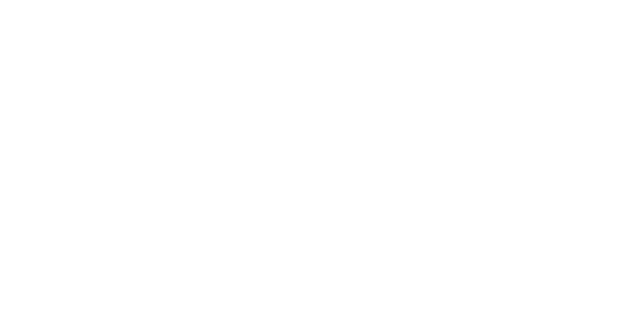
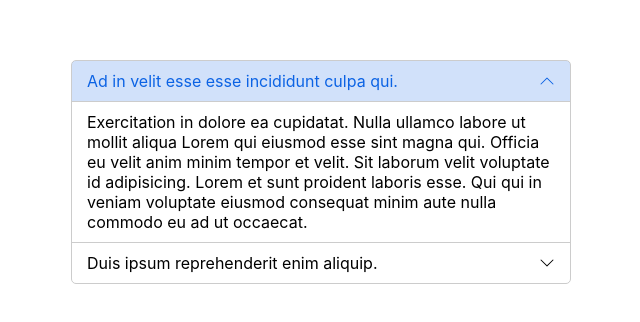
Before and after one commit to Smitt2767/framer-motion, a React (Create React App) app: page /accordion in a window 1280 px wide. Shown: the part 228-550 px from the top of the page, without its empty margins (319-959 px from the left). Built offline with nearby package versions, Linux system fonts and the light colour scheme.

Commit message:
accordion

```diff
--- a/src/App.js
+++ b/src/App.js
@@ -1,5 +1,6 @@
 import React from "react";
 import { Switch, Route } from "react-router-dom";
+import AccordionPage from "./pages/AccordionPage";
 import Home from "./pages/Home";
 import ModalPage from "./pages/ModalPage";
 
@@ -8,6 +9,7 @@
     <Switch>
       <Route path={["/home", "/"]} exact component={Home} />
       <Route path={"/modal"} exact component={ModalPage} />
+      <Route path={"/accordion"} exact component={AccordionPage} />
     </Switch>
   );
 };
--- /dev/null
+++ b/src/components/Accordion.js
@@ -0,0 +1,116 @@
+import React, { createContext, useContext } from "react";
+import styled, { css } from "styled-components";
+import { BsChevronDown, BsChevronUp } from "react-icons/bs";
+import { AnimatePresence, motion } from "framer-motion";
+
+const accordionContext = createContext();
+const accordionItemContext = createContext();
+
+const Box = styled.div`
+  border: 1px solid #ccc;
+  border-radius: 5px;
+  background-color: #fff;
+  overflow: hidden;
+  margin: 0;
+  padding: 0;
+
+  & .item:not(:last-child) {
+    border-bottom: 1px solid #ccc;
+  }
+`;
+
+const ItemHeader = styled.p`
+  padding: 10px 15px;
+  margin: 0;
+  font-weight: 400;
+  cursor: pointer;
+  display: flex;
+  align-items: center;
+  justify-content: space-between;
+  ${({ isActive }) =>
+    isActive
+      ? css`
+          background-color: #0c63e430;
+          color: #0c63e4;
+          border-bottom: 1px solid #ccc;
+        `
+      : css``};
+`;
+const Body = motion(styled.div`
+  padding: 10px 15px;
+  overflow: hidden;
+`);
+
+const AccordionItem = ({ children, targetId }) => {
+  return (
+    <accordionItemContext.Provider
+      value={{
+        targetId,
+      }}
+    >
+      <div className="item">{children}</div>
+    </accordionItemContext.Provider>
+  );
+};
+
+const AccordionItemHeader = ({ children }) => {
+  const { open, toggle } = useContext(accordionContext);
+  const { targetId } = useContext(accordionItemContext);
+
+  const isActive = open === targetId;
+
+  return (
+    <ItemHeader isActive={isActive} onClick={toggle.bind(null, targetId)}>
+      {children} {!isActive ? <BsChevronDown /> : <BsChevronUp />}
+    </ItemHeader>
+  );
+};
+
+const variants = {
+  open: { height: "auto" },
+  close: { height: 0 },
+};
+
+const AccordionItemBody = ({ children }) => {
+  const { open } = useContext(accordionContext);
+  const { targetId } = useContext(accordionItemContext);
+
+  const isActive = open === targetId;
+
+  return (
+    <AnimatePresence>
+      {isActive && (
+        <Body
+          variants={variants}
+          initial="close"
+          animate="open"
+          exit="close"
+          transition={{
+            damping: 10,
+          }}
+        >
+          {children}
+        </Body>
+      )}
+    </AnimatePresence>
+  );
+};
+
+const Accordion = ({ children, open, toggle }) => {
+  return (
+    <accordionContext.Provider
+      value={{
+        open,
+        toggle,
+      }}
+    >
+      <Box>{children}</Box>
+    </accordionContext.Provider>
+  );
+};
+
+Accordion.Item = AccordionItem;
+Accordion.Header = AccordionItemHeader;
+Accordion.Body = AccordionItemBody;
+
+export default Accordion;
--- a/src/components/Modal.js
+++ b/src/components/Modal.js
@@ -92,6 +92,17 @@
   return <BodyWrapper>{children}</BodyWrapper>;
 };
 
+const variants = {
+  open: {
+    opacity: 1,
+    y: 0,
+  },
+  close: {
+    opacity: 0,
+    y: -100,
+  },
+};
+
 const Modal = ({ isOpen, toggle, backdrop = 30, size = "md", children }) => {
   const ref = useRef(null);
 
@@ -109,19 +120,12 @@
             <ModalBox
               ref={ref}
               size={size}
-              animate={{
-                opacity: [0, 1],
-                y: [-100, 0],
-                transition: {
-                  duration: 0.3,
-                },
-              }}
-              exit={{
-                opacity: 0,
-                y: -100,
-                transition: {
-                  duration: 0.2,
-                },
+              variants={variants}
+              initial="close"
+              animate="open"
+              exit="close"
+              transition={{
+                duration: 0.2,
               }}
             >
               {children}
--- /dev/null
+++ b/src/components/index.js
@@ -0,0 +1,18 @@
+import styled from "styled-components";
+
+export const Center = styled.div`
+  display: flex;
+  align-items: center;
+  justify-content: center;
+  min-height: 100vh;
+`;
+
+export const Button = styled.button`
+  padding: 10px 20px;
+  background-color: ${({ color = "palevioletred" }) => `${color}`};
+  border: 0;
+  color: white;
+  border-radius: 5px;
+  font-size: 20px;
+  cursor: pointer;
+`;
--- /dev/null
+++ b/src/pages/AccordionPage.js
@@ -0,0 +1,53 @@
+import React, { useState } from "react";
+import { Center } from "../components";
+import styled from "styled-components";
+import Accordion from "../components/Accordion";
+
+const Wrapper = styled.div`
+  width: 95%;
+  max-width: 500px;
+`;
+
+const AccordionPage = () => {
+  const [open, setOpen] = useState(1);
+
+  const toggle = (accordionId) => {
+    if (open === accordionId) setOpen(0);
+    else setOpen(accordionId);
+  };
+
+  return (
+    <Center>
+      <Wrapper>
+        <Accordion open={open} toggle={toggle}>
+          <Accordion.Item targetId={1}>
+            <Accordion.Header>
+              Ad in velit esse esse incididunt culpa qui.
+            </Accordion.Header>
+            <Accordion.Body>
+              Exercitation in dolore ea cupidatat. Nulla ullamco labore ut
+              mollit aliqua Lorem qui eiusmod esse sint magna qui. Officia eu
+              velit anim minim tempor et velit. Sit laborum velit voluptate id
+              adipisicing. Lorem et sunt proident laboris esse. Qui qui in
+              veniam voluptate eiusmod consequat minim aute nulla commodo eu ad
+              ut occaecat.
+            </Accordion.Body>
+          </Accordion.Item>
+          <Accordion.Item targetId={2}>
+            <Accordion.Header>
+              Duis ipsum reprehenderit enim aliquip.
+            </Accordion.Header>
+            <Accordion.Body>
+              Velit ut velit culpa dolore sit sunt tempor reprehenderit eiusmod
+              tempor. Cupidatat ad aliqua ut nulla proident amet laboris.
+              Excepteur enim tempor sit nulla cillum aliquip sint nisi elit ad
+              proident.
+            </Accordion.Body>
+          </Accordion.Item>
+        </Accordion>
+      </Wrapper>
+    </Center>
+  );
+};
+
+export default AccordionPage;
--- a/src/pages/Home.js
+++ b/src/pages/Home.js
@@ -8,6 +8,9 @@
         <li>
           <Link to="/modal">Modal</Link>
         </li>
+        <li>
+          <Link to="/accordion">Accordion</Link>
+        </li>
       </ul>
     </div>
   );
--- a/src/pages/ModalPage.js
+++ b/src/pages/ModalPage.js
@@ -1,23 +1,6 @@
 import React, { useState } from "react";
-import styled from "styled-components";
+import { Button, Center } from "../components";
 import Modal from "../components/Modal";
-
-const Center = styled.div`
-  display: flex;
-  align-items: center;
-  justify-content: center;
-  min-height: 100vh;
-`;
-
-const Button = styled.button`
-  padding: 10px 20px;
-  background-color: ${({ color = "palevioletred" }) => `${color}`};
-  border: 0;
-  color: white;
-  border-radius: 5px;
-  font-size: 20px;
-  cursor: pointer;
-`;
 
 const ModalPage = () => {
   const [isOpen, setIsOpen] = useState(false);
```
